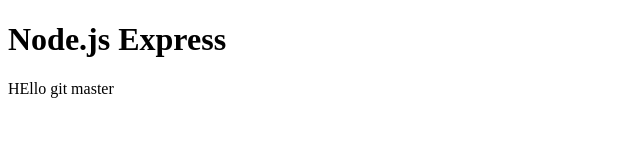
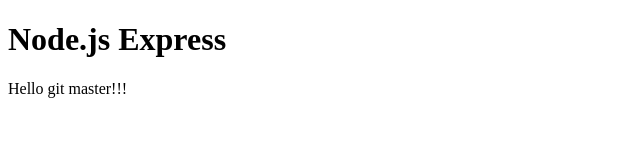
Before and after one commit to prashant1251992/web-server, a website: page public/index.html in a window 1280 px wide. Shown: the full height of the page, 0-640 px from the left. Drawn offline with Linux system fonts and the light colour scheme.

Commit message:
Updated index.html

```diff
--- a/public/index.html
+++ b/public/index.html
@@ -6,6 +6,6 @@
 	</head>
 	<body>
 		<h1>Node.js Express</h1>
-		<p> HEllo git master</p>
+		<p> Hello git master!!!</p>
 	</body>
 </html>
```
